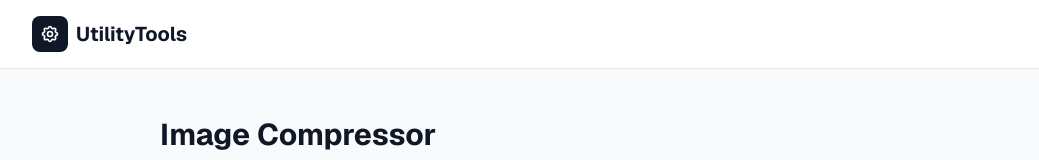
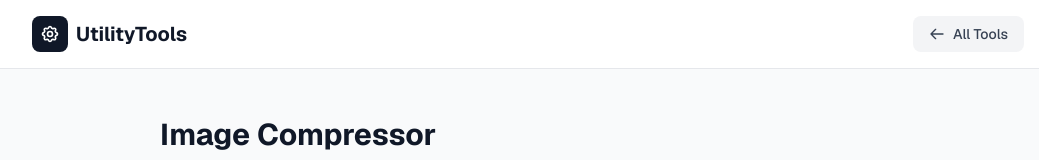
Before and after one commit to SoniPrithish/utilitytools, a Next.js app: page /compress-image in a window 1280 px wide. Shown: the top 160 px of the page, without its empty margins (112-1151 px from the left). Built offline with nearby package versions, Linux system fonts and the light colour scheme.

Commit message:
feat: Add back button to header on tool pages

```diff
--- a/components/Header.tsx
+++ b/components/Header.tsx
@@ -1,9 +1,15 @@
+'use client';
+
 import Link from 'next/link';
+import { usePathname } from 'next/navigation';
 
 export default function Header() {
+  const pathname = usePathname();
+  const isHomePage = pathname === '/';
+
   return (
     <header className="border-b border-gray-200 bg-white">
-      <div className="max-w-5xl mx-auto px-4 py-4">
+      <div className="max-w-5xl mx-auto px-4 py-4 flex items-center justify-between">
         <Link href="/" className="flex items-center gap-2">
           <div className="p-2 bg-gray-900 rounded-lg">
             <svg
@@ -28,6 +34,28 @@ export default function Header() {
           </div>
           <span className="text-xl font-bold text-gray-900">UtilityTools</span>
         </Link>
+
+        {!isHomePage && (
+          <Link
+            href="/"
+            className="flex items-center gap-2 px-4 py-2 text-sm font-medium text-gray-700 bg-gray-100 rounded-lg hover:bg-gray-200 transition-colors"
+          >
+            <svg
+              className="w-4 h-4"
+              fill="none"
+              stroke="currentColor"
+              viewBox="0 0 24 24"
+            >
+              <path
+                strokeLinecap="round"
+                strokeLinejoin="round"
+                strokeWidth={2}
+                d="M10 19l-7-7m0 0l7-7m-7 7h18"
+              />
+            </svg>
+            All Tools
+          </Link>
+        )}
       </div>
     </header>
   );
```
